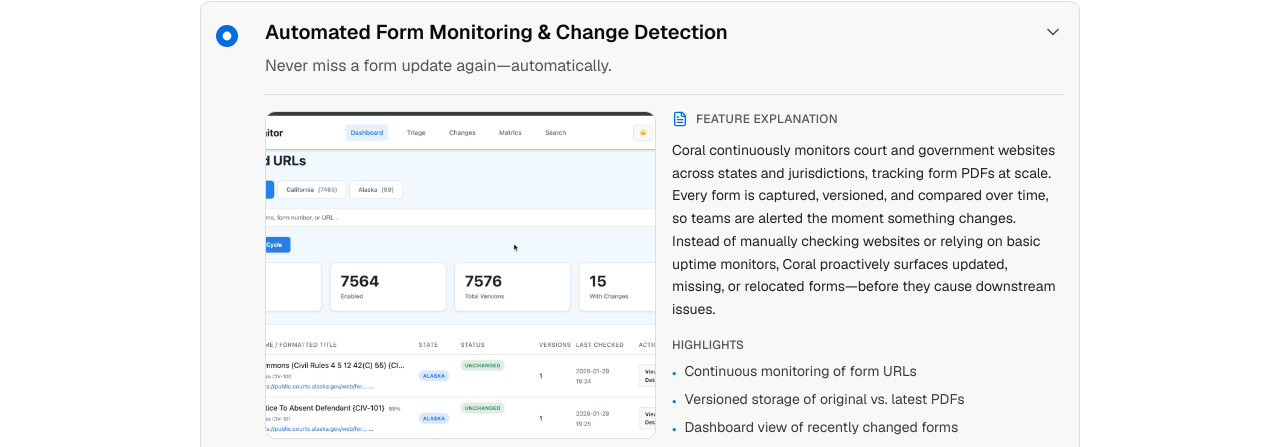
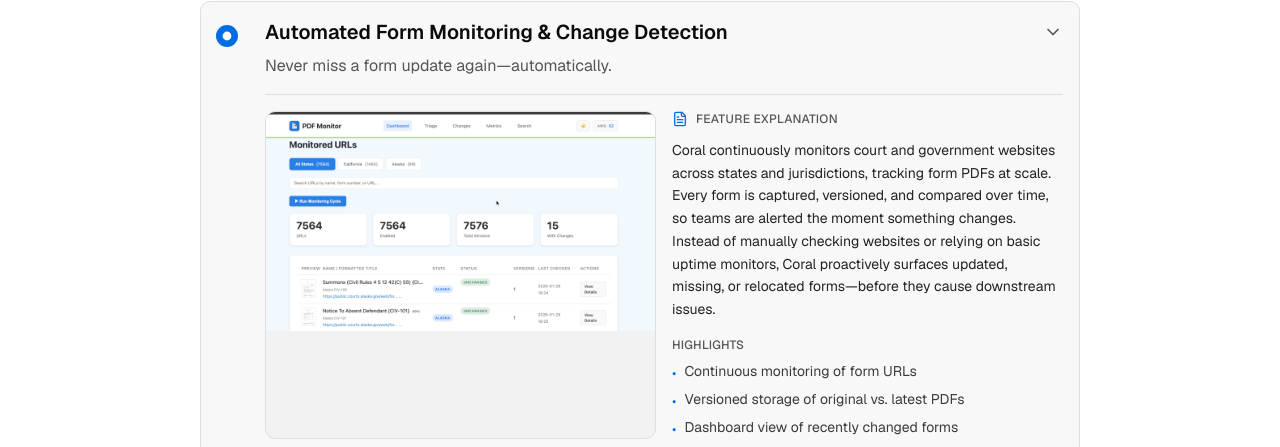
Before and after one commit to isiah-ad/ai-coe-demo-fwv0, a Next.js app: page / in a window 1280 px wide. Both pictures are taken after a click on the element 640 px from the left and 1231 px from the top of the page. Shown: the part 1184-1631 px from the top of the page. Built offline with nearby package versions, Linux system fonts and the light colour scheme.

Commit message:
Fix screenshot cropping in feature dropdown

```diff
--- a/components/microsite/timeline-entry.tsx
+++ b/components/microsite/timeline-entry.tsx
@@ -92,27 +92,27 @@ export function TimelineEntry({
         {/* Expanded content */}
         <div
           className={`overflow-hidden transition-all duration-300 ${
-            isExpanded ? "max-h-[500px] opacity-100 mt-4" : "max-h-0 opacity-0"
+            isExpanded ? "max-h-[800px] opacity-100 mt-4" : "max-h-0 opacity-0"
           }`}
         >
           <div className="flex flex-col lg:flex-row gap-4 pt-4 border-t border-border">
             {/* Screenshot */}
-            <div className="lg:w-1/2 aspect-video bg-muted rounded-lg overflow-hidden relative group/screenshot border border-border">
+            <div className="lg:w-1/2 bg-muted rounded-lg overflow-hidden relative group/screenshot border border-border">
               {feature.screenshotUrl ? (
                 <Image
                   src={feature.screenshotUrl || "/placeholder.svg"}
                   alt={feature.screenshotPlaceholder}
-                  fill
-                  className="object-cover"
-                  sizes="(max-width: 1024px) 100vw, 50vw"
+                  width={800}
+                  height={600}
+                  className="w-full h-auto object-contain"
                 />
               ) : (
-                <div className="absolute inset-0 flex flex-col items-center justify-center">
+                <div className="aspect-video flex flex-col items-center justify-center">
                   <Monitor className="w-12 h-12 text-muted-foreground/40 mb-2" />
                   <p className="text-sm text-muted-foreground">{feature.screenshotPlaceholder}</p>
                 </div>
               )}
-              <div className="absolute inset-0 bg-accent/5 opacity-0 group-hover/screenshot:opacity-100 transition-opacity" />
+              <div className="absolute inset-0 bg-accent/5 opacity-0 group-hover/screenshot:opacity-100 transition-opacity pointer-events-none" />
             </div>
 
             {/* Transcript excerpt */}
```
